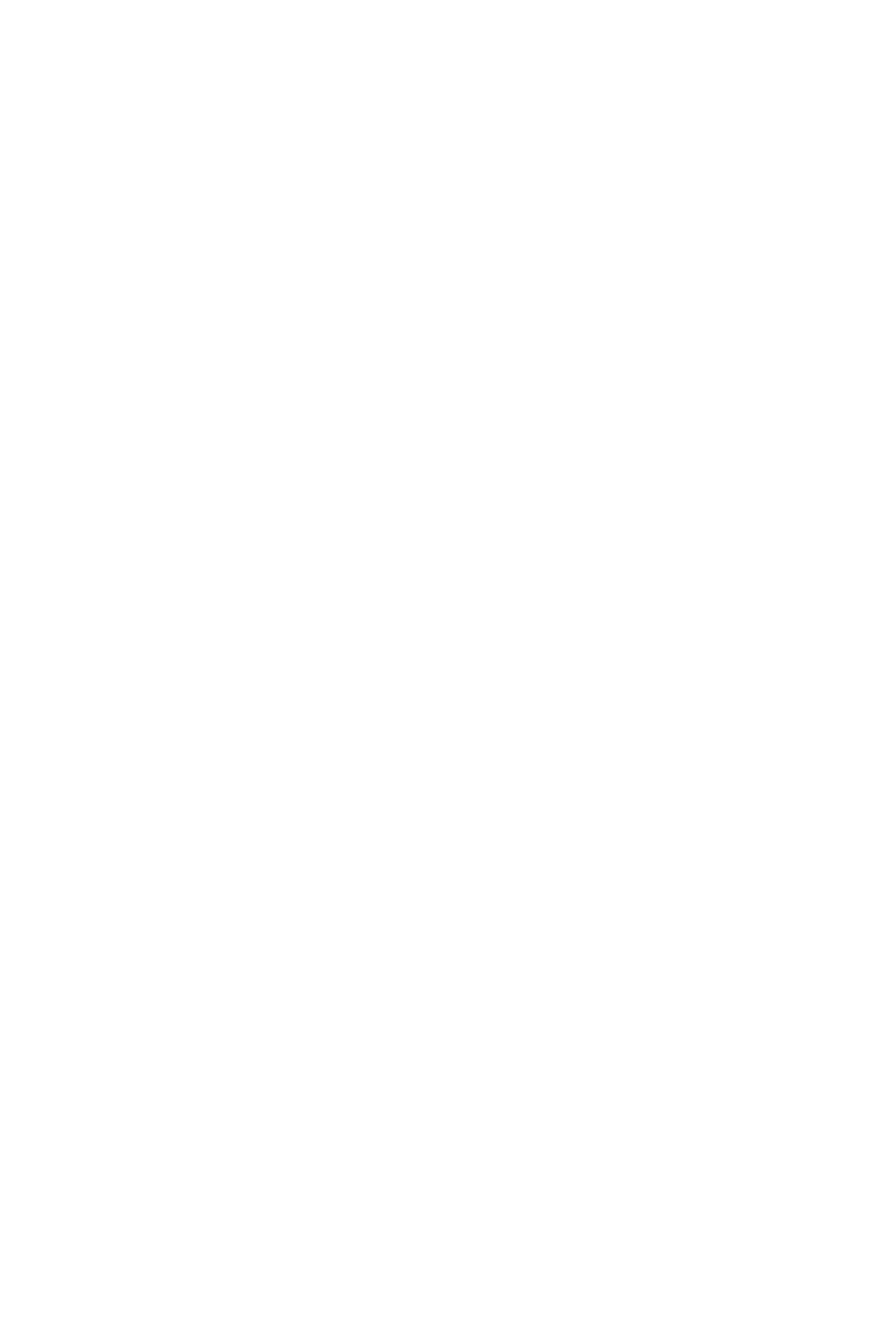
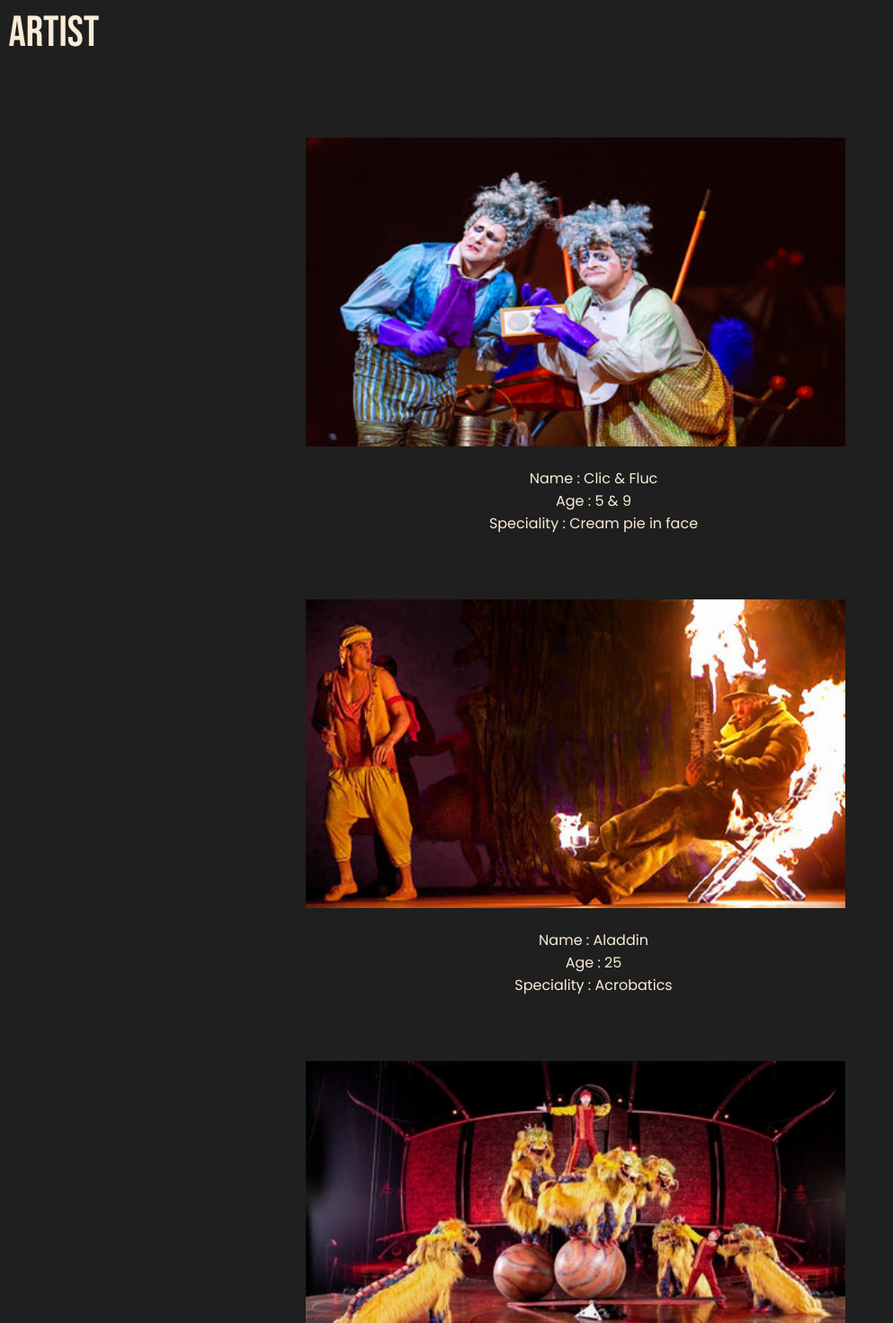
Before and after one commit to XeniaR1S/WildCircus, a React (Create React App) app in the folder wildcircus/: page /artist in a window 1280 px wide. Shown: the part 40-1510 px from the top of the page at 90% size, without its empty margins (0-993 px from the left). Before the commit the page ends 800 px from the top, so only its background shows below. Built offline with nearby package versions, Linux system fonts and the light colour scheme.

Commit message:
Finish artist component, sorry not atomic commit

```diff
--- a/wildcircus/src/App.css
+++ b/wildcircus/src/App.css
@@ -5,7 +5,9 @@
 
 /* -------------------- APP --------------------*/
 
-
+.App {
+  width: 100%;
+}
 
 
 
@@ -60,7 +62,60 @@
 
 /* -------------------- ARTIST --------------------*/
 
+@media screen and (max-width: 767px) {
+  .figure-laugh > .img-laugh {
+    width: 100%;
+  }
 
+  .figure-dream > .img-dream {
+    width: 100%;
+  }
+
+  .figure-marvel > .img-marvel {
+    width: 100%;
+  }
+}
+
+@media screen and (min-width: 768px) {
+  .figure-laugh > .img-laugh {
+    width: 50%;
+  }
+
+  .figure-dream > .img-dream {
+    width: 50%;
+  }
+
+  .figure-marvel > .img-marvel {
+    width: 50%;
+  }
+}
+
+.artist {
+  width: 100%;
+  background-color: rgb(30, 31, 30);
+  display: flex;
+  flex-direction: column;
+  text-align: center;
+  font-family: 'Poppins', sans-serif;
+  color: antiquewhite;
+}
+
+.artist-title {
+  font-family: 'Bebas Neue', cursive;
+  text-align: left;
+  margin-left: 0.2em;
+  font-size: 3em;
+}
+
+.artist-card {
+  width: 100%;
+  margin-top: 1.5em;
+  margin-bottom: 1em;
+}
+
+.artist-card > ul li {
+  list-style-type:none;
+}
 
 
 
--- a/wildcircus/src/components/Artist.jsx
+++ b/wildcircus/src/components/Artist.jsx
@@ -1,11 +1,45 @@
 import React from 'react';
+
+import ClicFluc from '../img/laugh.jpg'
+import Aladdin from '../img/dream.jpg'
+import Loyal from '../img/marvel.jpg'
 import '../App.css';
 
 class Artist extends React.Component {
   render() {
     return (
       <div className="artist">
-          artist
+        <p className='artist-title'>ARTIST</p>
+        <div className='artist-card'>
+          <figure className='figure-laugh'>
+            <img className='img-laugh' src={ClicFluc} alt='Photo of Clic and Fluc'/>
+          </figure>
+          <ul>
+            <li>Name : Clic & Fluc</li>
+            <li>Age : 5 & 9 </li>
+            <li>Speciality : Cream pie in face</li>
+          </ul>
+        </div>
+        <div className='artist-card'>
+          <figure className='figure-dream'>
+            <img className='img-dream' src={Aladdin} alt='Photo of Aladdin'/>
+          </figure>
+          <ul>
+            <li>Name : Aladdin</li>
+            <li>Age : 25</li>
+            <li>Speciality : Acrobatics</li>
+          </ul>
+        </div>
+        <div className='artist-card'>
+          <figure className='figure-marvel'>
+            <img className='img-marvel' src={Loyal} alt='Photo of Mr Loyal and his Lions'/>
+          </figure>
+          <ul>
+            <li>Name : Mr Loyal & his Lions</li>
+            <li>Age : 49</li>
+            <li>Speciality : Don't get devoured</li>
+          </ul>
+        </div>
       </div>
     );
   }
```
